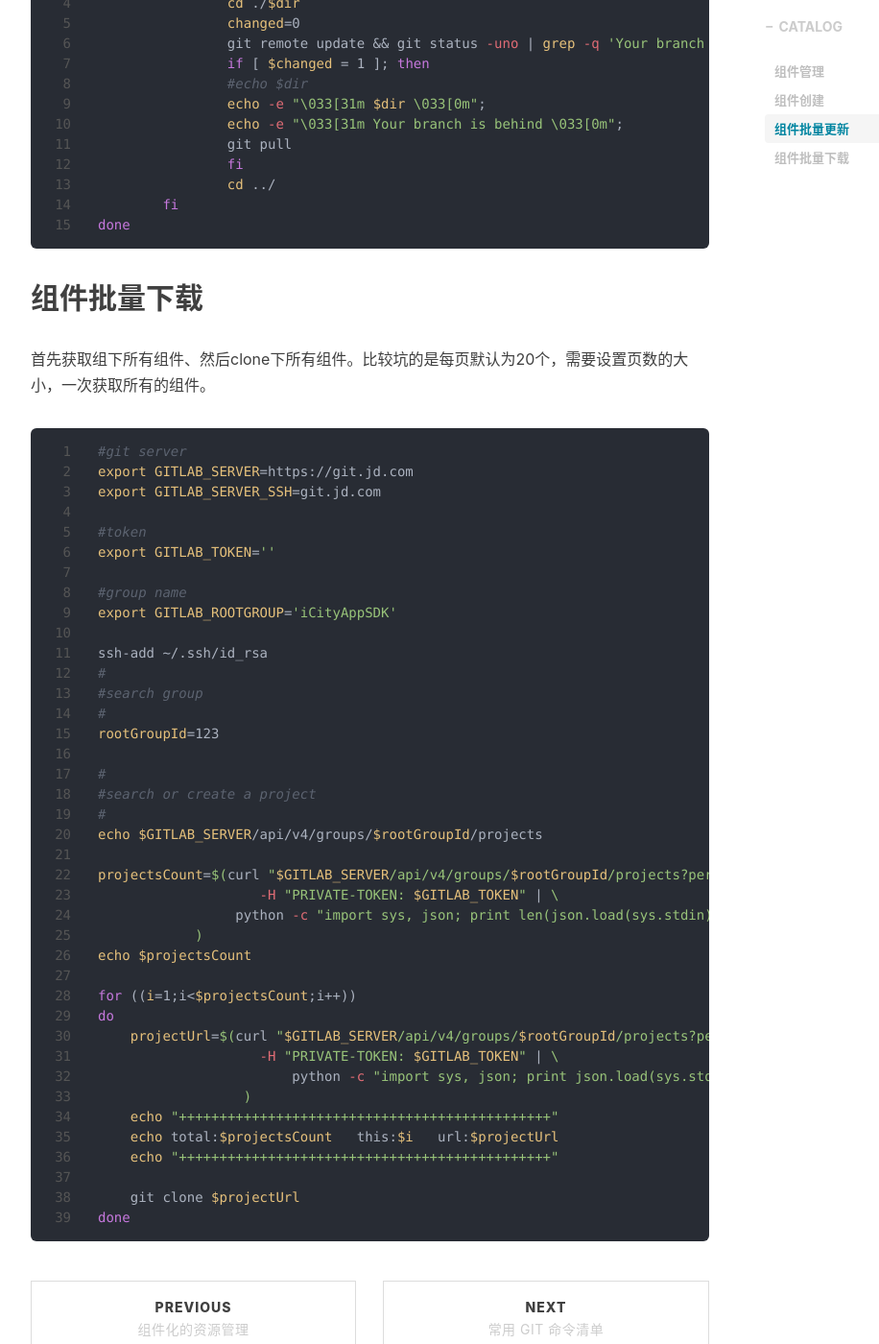
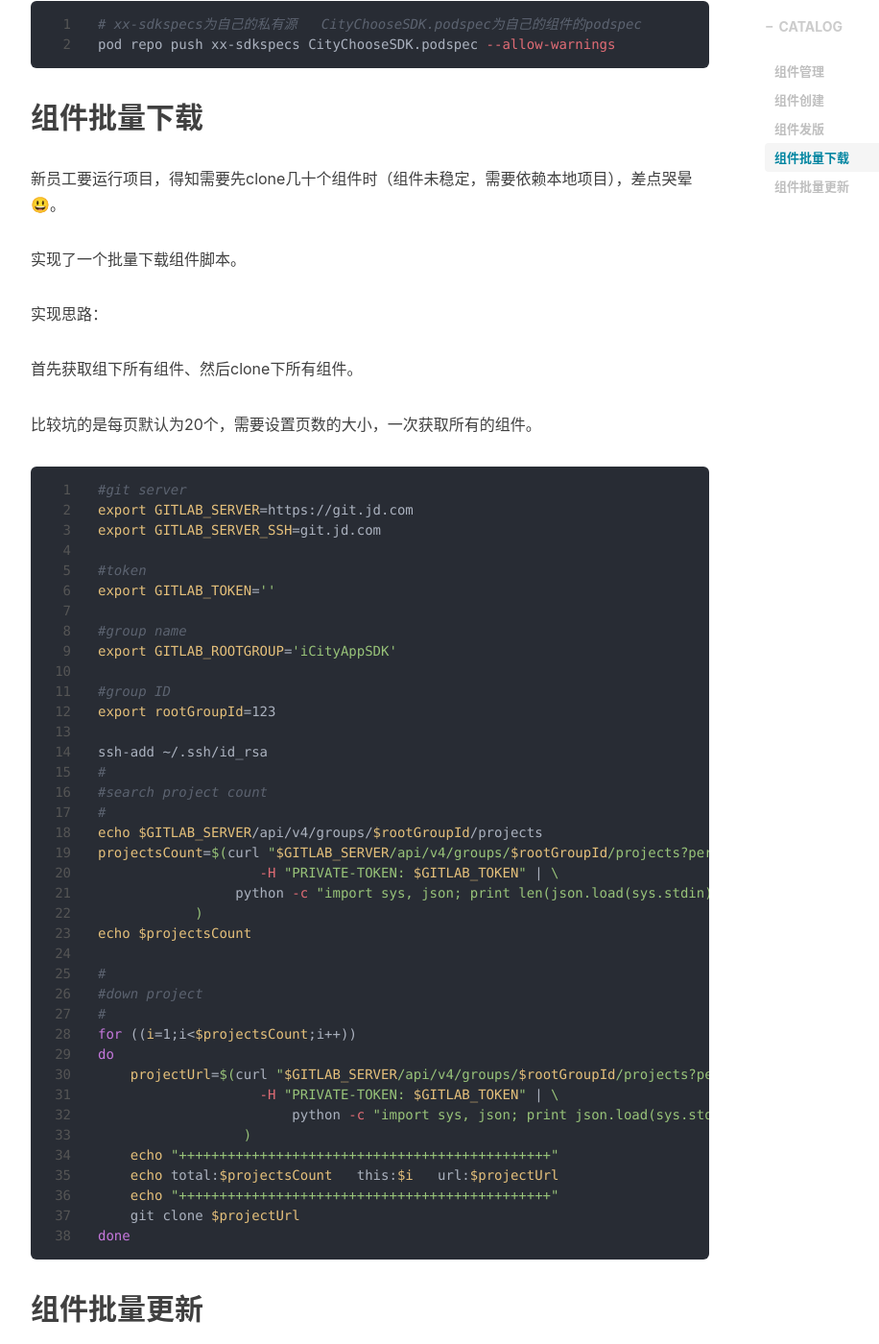
Before and after one commit to awanglilong/awanglilong.github.io, a Jekyll site: the page built from _posts/2020-07-17-pod.md, in a window 1280 px wide and 1400 px high, scrolled down 3259 px. Shown: the whole window at 96% size, without its empty margins (233-1149 px from the left). Built offline with Jekyll 4.4.1, drawn with Linux system fonts in a browser that asks for light colours; nearby versions of some CDN libraries; comment, search, counter and statistics services are not loaded; some of the changed text lies outside the part shown.

Commit message:
update 组件管理

````diff
--- a/_posts/2020-07-17-pod.md
+++ b/_posts/2020-07-17-pod.md
@@ -22,15 +22,15 @@ tags:
 
 3、新人跑项目，需要下载全部组件，操作麻烦。
 
-
-
 处理这个问题最好的办法是使用包管理工具，使用shell脚本进行统一化批量操作。
-
-模板话。
 
 ## 组件创建
 
-组件创建主要使用pod的lib create创建命令.
+在公司进行项目组件化时，一般选择创建自己私有脚手架，方便进行统一配置。同时使用自己的私有仓库源管理发布版本。
+
+iOS 创建三方库时,我们通常使用pod的`pod lib create`命令,通过默认的[官方脚手架](https://github.com/CocoaPods/pod-template)创建工程。
+
+如果与git仓库创建命令联合使用会更加高效。
 
 具体步骤如下:
 
@@ -113,15 +113,77 @@ git commit -m "Init code."
 git push -u origin master
 ```
 
+使用私有源时，只要添加`source 'http://git.jd.com/iCityAppSDK/xxxxSpecs.git'`
 
+## 组件发版
+
+组件的发版一般很简单，如iOS的发版使用`pod repo push`命令就可以。
+
+```sh
+# xx-sdkspecs为自己的私有源   CityChooseSDK.podspec为自己的组件的podspec
+pod repo push xx-sdkspecs CityChooseSDK.podspec --allow-warnings
+```
+
+## 组件批量下载
+
+新员工要运行项目，得知需要先clone几十个组件时（组件未稳定，需要依赖本地项目），差点哭晕😃。
+
+实现了一个批量下载组件脚本。
+
+实现思路：
+
+首先获取组下所有组件、然后clone下所有组件。
+
+比较坑的是每页默认为20个，需要设置页数的大小，一次获取所有的组件。
+
+```sh
+#git server
+export GITLAB_SERVER=https://git.jd.com
+export GITLAB_SERVER_SSH=git.jd.com
+
+#token
+export GITLAB_TOKEN=''
+
+#group name
+export GITLAB_ROOTGROUP='iCityAppSDK'
+
+#group ID
+export rootGroupId=123
+
+ssh-add ~/.ssh/id_rsa
+#
+#search project count
+#
+echo $GITLAB_SERVER/api/v4/groups/$rootGroupId/projects
+projectsCount=$(curl "$GITLAB_SERVER/api/v4/groups/$rootGroupId/projects?per_page=300" \
+                    -H "PRIVATE-TOKEN: $GITLAB_TOKEN" | \
+    		 python -c "import sys, json; print len(json.load(sys.stdin))"
+            )
+echo $projectsCount
+
+#
+#down project
+#
+for ((i=1;i<$projectsCount;i++))
+do
+    projectUrl=$(curl "$GITLAB_SERVER/api/v4/groups/$rootGroupId/projects?per_page=300" \
+                    -H "PRIVATE-TOKEN: $GITLAB_TOKEN" | \
+    		        python -c "import sys, json; print json.load(sys.stdin)[$i]['http_url_to_repo']"
+                  )
+    echo "++++++++++++++++++++++++++++++++++++++++++++++"
+    echo total:$projectsCount   this:$i   url:$projectUrl
+    echo "++++++++++++++++++++++++++++++++++++++++++++++"
+    git clone $projectUrl
+done
+```
 
 ## 组件批量更新
 
+实际使用时，老是有组件代码更新，但未下拉代码，导致项目无法运行。而且有时一次更新多个组件，所以需要批量更新组件的脚本。
+
 组件的批量更新主要是扫描文件夹下所有的组件，然后拉最新代码。
 
-但是有的时候会拉不到最新代码，所以需要先检查代码装填。
-
-
+但是有的时候会拉不到最新代码，所以需要先检查代码是否跟新。
 
 ```sh
 for dir in $(ls)
@@ -140,51 +202,3 @@ do
 	fi
 done
 ```
-
-
-
-## 组件批量下载
-
-首先获取组下所有组件、然后clone下所有组件。比较坑的是每页默认为20个，需要设置页数的大小，一次获取所有的组件。
-
-```sh
-#git server
-export GITLAB_SERVER=https://git.jd.com
-export GITLAB_SERVER_SSH=git.jd.com
-
-#token
-export GITLAB_TOKEN=''
-
-#group name
-export GITLAB_ROOTGROUP='iCityAppSDK'
-
-ssh-add ~/.ssh/id_rsa
-#
-#search group
-#
-rootGroupId=123
-
-#
-#search or create a project
-#
-echo $GITLAB_SERVER/api/v4/groups/$rootGroupId/projects
-
-projectsCount=$(curl "$GITLAB_SERVER/api/v4/groups/$rootGroupId/projects?per_page=300" \
-                    -H "PRIVATE-TOKEN: $GITLAB_TOKEN" | \
-    		 python -c "import sys, json; print len(json.load(sys.stdin))"
-            )
-echo $projectsCount
-
-for ((i=1;i<$projectsCount;i++))
-do
-    projectUrl=$(curl "$GITLAB_SERVER/api/v4/groups/$rootGroupId/projects?per_page=300" \
-                    -H "PRIVATE-TOKEN: $GITLAB_TOKEN" | \
-    		        python -c "import sys, json; print json.load(sys.stdin)[$i]['http_url_to_repo']"
-                  )
-    echo "++++++++++++++++++++++++++++++++++++++++++++++"
-    echo total:$projectsCount   this:$i   url:$projectUrl
-    echo "++++++++++++++++++++++++++++++++++++++++++++++"
-
-    git clone $projectUrl
-done
-```
````
